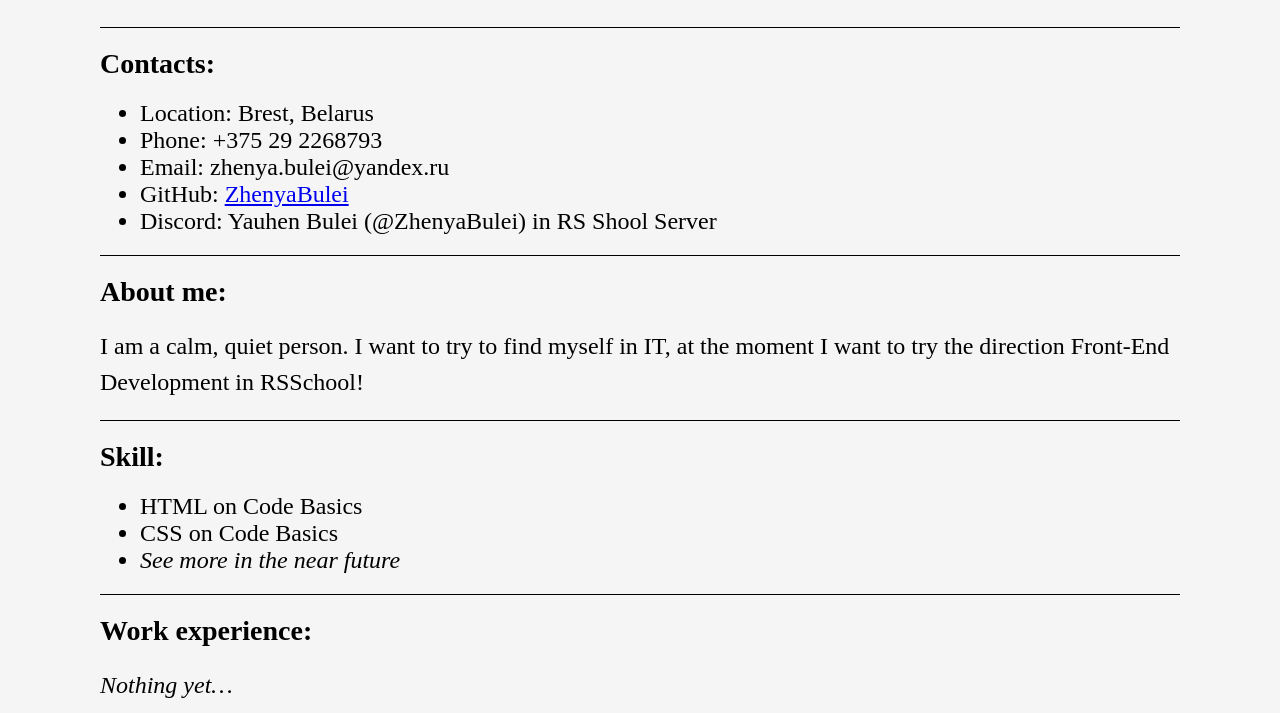
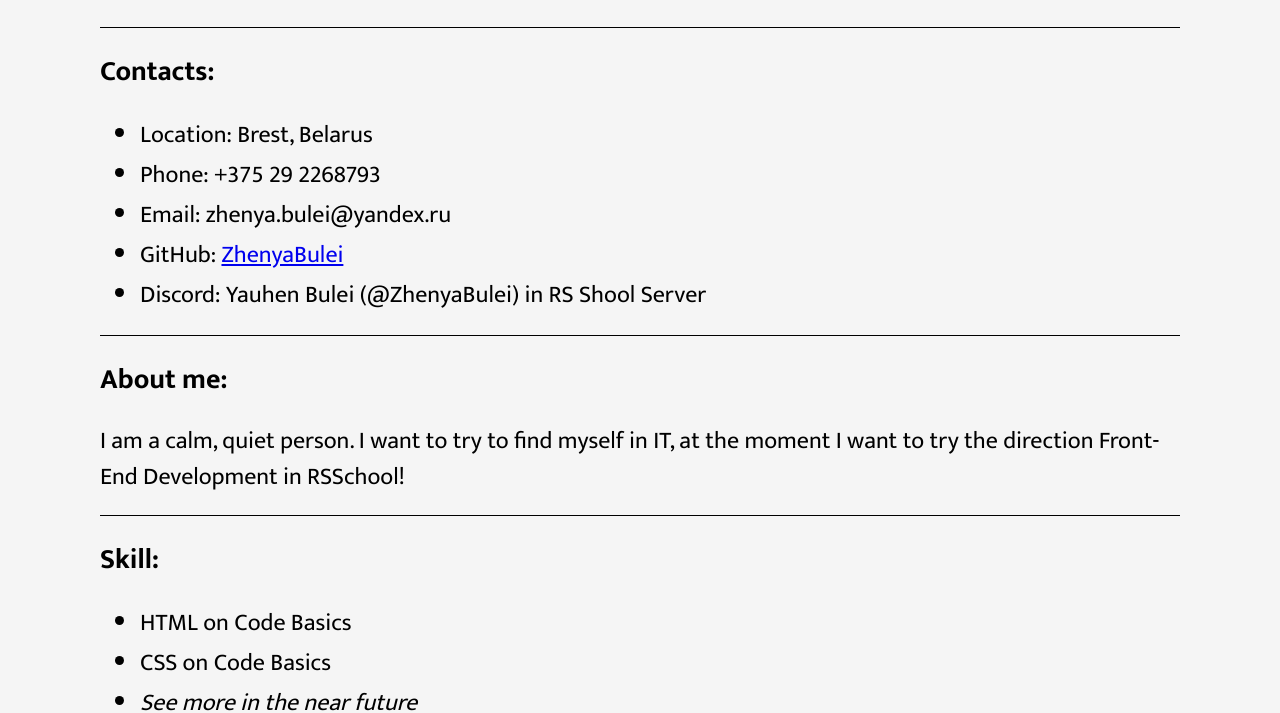
Before and after one commit to ZhenyaBulei/rsschool-cv, a plain HTML site: page index.html in a window 1280 px wide. Shown: the part 393-1106 px from the top of the page. Drawn offline with Linux system fonts and the light colour scheme.

Commit message:
fix: mistake in stule.css

```diff
--- a/style.css
+++ b/style.css
@@ -6,7 +6,7 @@
 }
 
 body {
-  font-family: "Tai Heritage Pro", "Times New Roman" serif;
+  font-family: 'Mukta', sans-serif;
   font-weight: 400;
   font-size: 24px;
   background-color: #f5f5f5;
```
